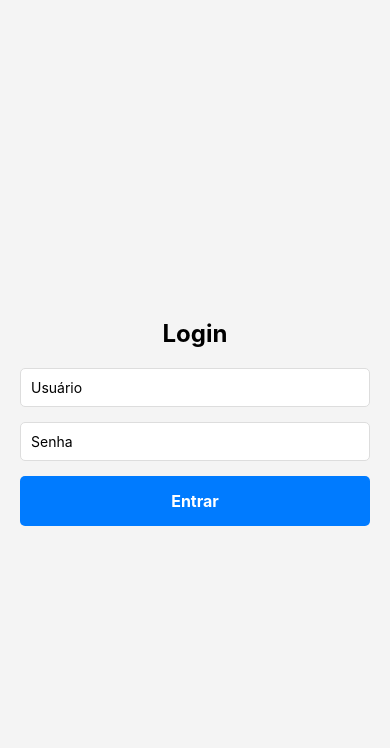
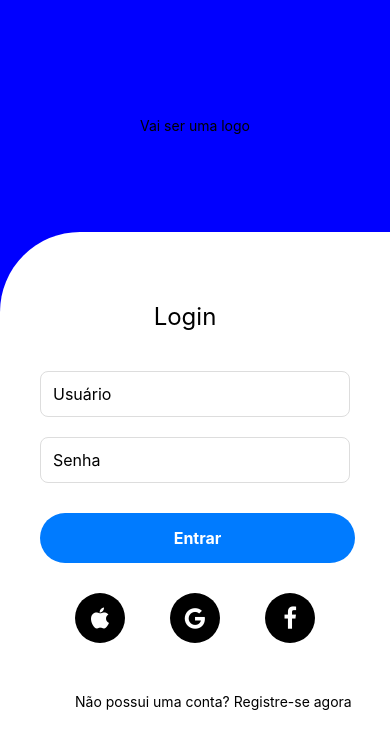
Before and after one commit to GabrielCaliari/desafioMobileSGBR, a React Native app: screen /SignIn in a window 390 px wide. Shown: the top 748 px of the page. Built offline with nearby package versions, Linux system fonts and the light colour scheme.

Commit message:
estilizando a pag SignIn

```diff
--- a/src/pages/SignIn/index.tsx
+++ b/src/pages/SignIn/index.tsx
@@ -1,9 +1,25 @@
 import React, { useContext } from 'react';
-import { Alert } from 'react-native';
+import { Alert, Text } from 'react-native';
 import { useForm, Controller } from 'react-hook-form';
-import {ButtonText, Container, ErrorMessage, Input, InputContainer, SubmitButton, Title, } from "./styled";
+import {
+  ButtonText,
+  Container,
+  ErrorMessage,
+  Input,
+  InputContainer,
+  SubmitButton,
+  Title,
+  Header,
+  ViewText,
+  LinkText,
+  LinkTO,
+  TOIcons,
+  ViewTO,
+} from './styled';
 import { AuthContext } from '../../contexts/AuthContext';
 import { useNavigation } from '@react-navigation/native';
+import * as Animatable from 'react-native-animatable';
+import { MaterialIcons, FontAwesome, Ionicons } from '@expo/vector-icons';
 
 interface SignInFormData {
   user: string;
@@ -12,7 +28,7 @@ interface SignInFormData {
 
 const SignIn = () => {
   const { signIn } = useContext(AuthContext);
-  const navigation = useNavigation()
+  const navigation = useNavigation();
   const {
     control,
     handleSubmit,
@@ -27,9 +43,28 @@ const SignIn = () => {
       Alert.alert('Erro de Login', 'Usuário e/ou senha incorreta');
     }
   };
+
   return (
     <Container>
+    <Header>
+      <Text>Vai ser uma logo</Text>
+    </Header>
+
+    <Animatable.View
+      animation="fadeInUp"
+      duration={600}
+      style={{
+        flex: 1,
+        width: '100%',
+        borderTopLeftRadius: 80,
+        backgroundColor: '#fff',
+        paddingHorizontal: 20,
+
+      }}
+    >
+      <ViewText>
       <Title>Login</Title>
+      </ViewText>
       <Controller
         control={control}
         name="user"
@@ -52,7 +87,7 @@ const SignIn = () => {
         name="password"
         rules={{ required: 'Senha é obrigatória.' }}
         render={({ field: { onChange, onBlur, value } }) => (
-          <InputContainer>
+          <InputContainer >
             <Input
               placeholder="Senha"
               secureTextEntry
@@ -65,10 +100,33 @@ const SignIn = () => {
           </InputContainer>
         )}
       />
-      <SubmitButton onPress={handleSubmit(onSubmit)} >
+      <SubmitButton onPress={handleSubmit(onSubmit)}>
         <ButtonText>Entrar</ButtonText>
       </SubmitButton>
-    </Container>
+
+    <ViewTO>
+        <TOIcons>
+          <Ionicons name="logo-apple" size={24} color="#fff" />
+        </TOIcons>
+
+
+
+        <TOIcons>
+          <FontAwesome name="google" size={24} color="#fff" />
+        </TOIcons>
+
+
+        <TOIcons>
+         <FontAwesome name="facebook" size={24} color="#fff" />
+        </TOIcons>
+
+    </ViewTO>
+
+      <LinkTO>
+      <LinkText>Não possui uma conta? Registre-se agora</LinkText>
+      </LinkTO>
+    </Animatable.View>
+  </Container>
   );
 };
 
--- a/src/pages/SignIn/styled.ts
+++ b/src/pages/SignIn/styled.ts
@@ -2,30 +2,43 @@ import styled from "styled-components/native";
 
 export const Container = styled.View`
   flex: 1;
+  align-items: center;
   justify-content: center;
-  align-items: center;
-  padding: 20px;
-  background-color: #f4f4f4;
-`;
+  background-color:blue;
+  `;
+
+export const Header = styled.View`
+    margin-top: 30%;
+    margin-bottom: 25%;
+    padding-horizontal: 5%;
+  `;
+
+export const ViewText = styled.View`
+    align-items: center;
+    justify-content: center;
+    padding: 70px 20px 20px 0
+  `;
 
 export const Title = styled.Text`
   font-size: 24px;
-  font-weight: bold;
-  margin-bottom: 20px;
+
+  color: black;
+
 `;
 
 export const InputContainer = styled.View`
-  width: 100%;
-  margin-bottom: 15px;
+
+  margin: 20px 20px 0px 20px;
 `;
 
 export const Input = styled.TextInput<{ hasError: boolean }>`
   width: 100%;
-  padding: 10px;
+  padding: 12px;
   border-width: 1px;
   border-color: ${(props) => (props.hasError ? '#ff4d4d' : '#ddd')};
-  border-radius: 5px;
+  border-radius: 8px; /* Bordas levemente arredondadas */
   background-color: #fff;
+  font-size: 16px; /* Fonte mais consistente */
 `;
 
 export const ErrorMessage = styled.Text`
@@ -37,9 +50,11 @@ export const ErrorMessage = styled.Text`
 export const SubmitButton = styled.TouchableOpacity`
   background-color: #007bff;
   padding: 15px;
-  border-radius: 5px;
-  width: 100%;
+  border-radius: 25px;
+  justify-content: center;
+  width: 90%; /* Mesmo tamanho dos inputs */
   align-items: center;
+  margin: 30px 0 0 20px;
 `;
 
 export const ButtonText = styled.Text`
@@ -47,3 +62,28 @@ export const ButtonText = styled.Text`
   font-size: 16px;
   font-weight: bold;
 `;
+
+export const LinkText = styled.Text`
+margin: 50px 0 0 55px;
+
+`;
+
+export const LinkTO = styled.TouchableOpacity``;
+
+export const ViewTO = styled.View`
+  flex-direction: row;
+  align-items: center;
+  justify-content: space-evenly;
+  margin: 30px 10px 0 10px;
+`;
+
+export const TOIcons = styled.TouchableOpacity`
+  background-color: #000;
+  padding: 10px;
+  border-radius: 50px;
+  flex-direction: row;
+  width: 50px;
+  height: 50px;
+  justify-content: center;
+  align-items: center;
+`;
```
